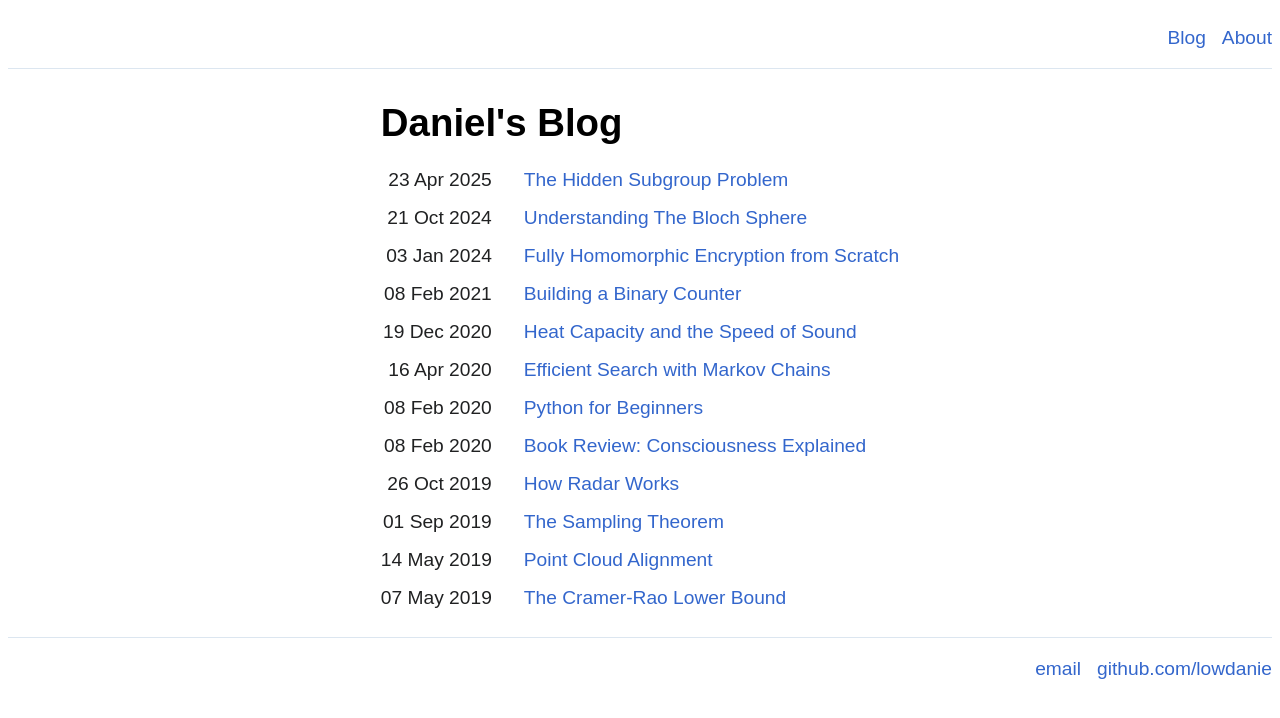
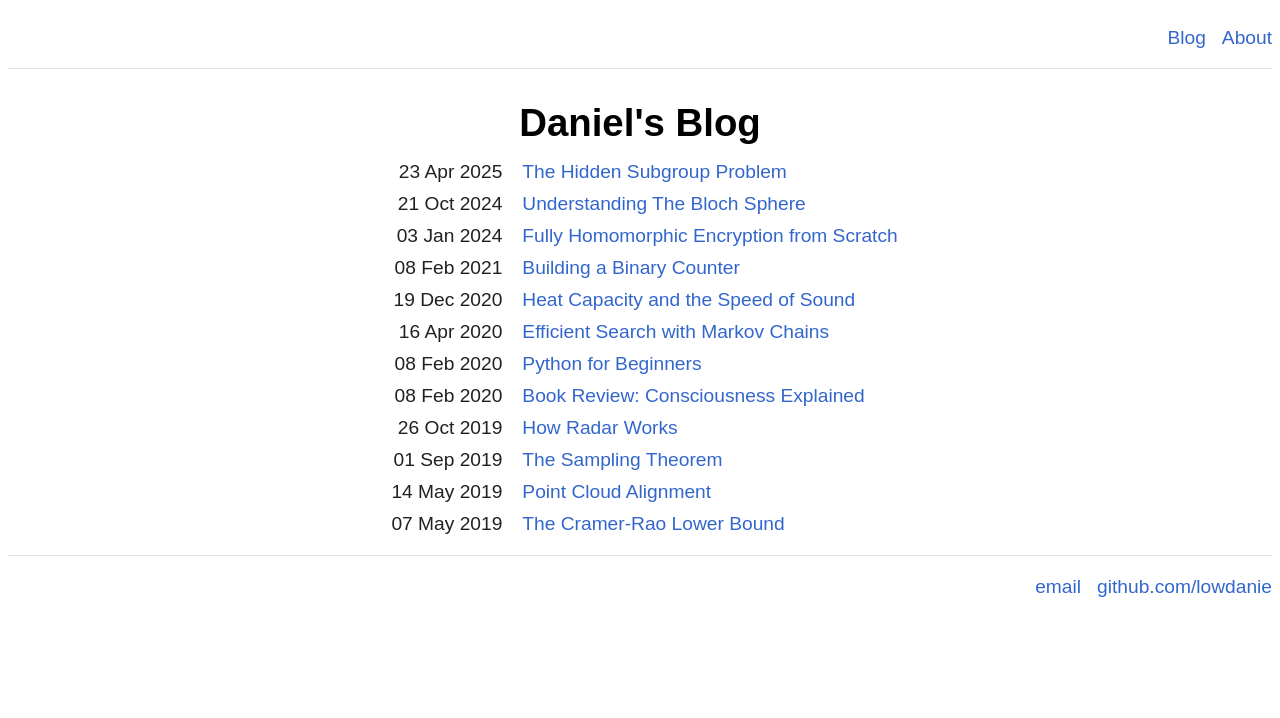
Before and after one commit to lowdanie/lowdanie.github.io, a Jekyll site: the page built from index.html, in a window 1280 px wide. Shown: the top 718 px of the page. Built offline with Jekyll 4.4.1, drawn with Linux system fonts in a browser that asks for light colours.

Commit message:
switch to grid

```diff
--- a/css/style.css
+++ b/css/style.css
@@ -5,6 +5,7 @@ html {
 body {
     -webkit-overflow-scrolling: touch;
     overscroll-behavior: none;
+    overflow-y: scroll;
 }
 
 :root {
@@ -194,29 +195,49 @@ table {
     padding-bottom: 20px;
 }
 
-.posts-heading {
+.posts-list-wrapper {
+    display: flex;
+    flex-direction: column;
+    gap: 10px;
+    width: 100%;
     max-width: fit-content;
-    padding-left: 1rem;
-    margin: 0;
+    margin: auto;
 }
 
-table.posts-table {
-    display: block;
-    border: none;
+.post-item-grid {
+    display: grid;
+    grid-template-columns: 130px 1fr;
+    gap: 10px;
+    align-items: baseline;
 }
 
-td.post-title {
-    border: none;
-}
-
-.post-date {
+.post-date-grid {
+    grid-column: 1;
+    text-align: right;
+    padding-right: 10px;
     color: var(--body-text-color);
 }
 
-td.post-date {
-    border: none;
-    text-align: right;
+.post-title-grid {
+    grid-column: 2;
 }
+
+.post-title-grid a {
+    color: var(--body-link-color);
+    text-decoration: none;
+}
+
+.post-title-grid a:hover {
+    text-decoration: underline;
+    /* Add underline on hover */
+}
+
+.posts-heading {
+    max-width: fit-content;
+    /* padding-left: 1rem; */
+    margin: auto;
+}
+
 
 details summary {
     cursor: pointer;
--- a/index.html
+++ b/index.html
@@ -4,12 +4,14 @@
 ---
 <div class="posts-container">
   <h1 class="posts-heading">Daniel's Blog</h1>
-  <table class="posts-table">
+  <div class="posts-list-wrapper">
     {% for post in site.posts %}
-    <tr>
-      <td class="post-date">{{ post.date | date_to_string }}</td>
-      <td class="post-title"><a href="{{ post.url }}" title="{{ post.title }}">{{ post.title }}</a></td>
-    <tr>
-      {% endfor %}
-  </table>
+    <div class="post-item-grid">
+      <div class="post-date-grid">{{ post.date | date_to_string }}</div>
+      <div class="post-title-grid">
+        <a href="{{ post.url }}" title="{{ post.title }}">{{ post.title }}</a>
+      </div>
+    </div>
+    {% endfor %}
+  </div>
 </div>
```
